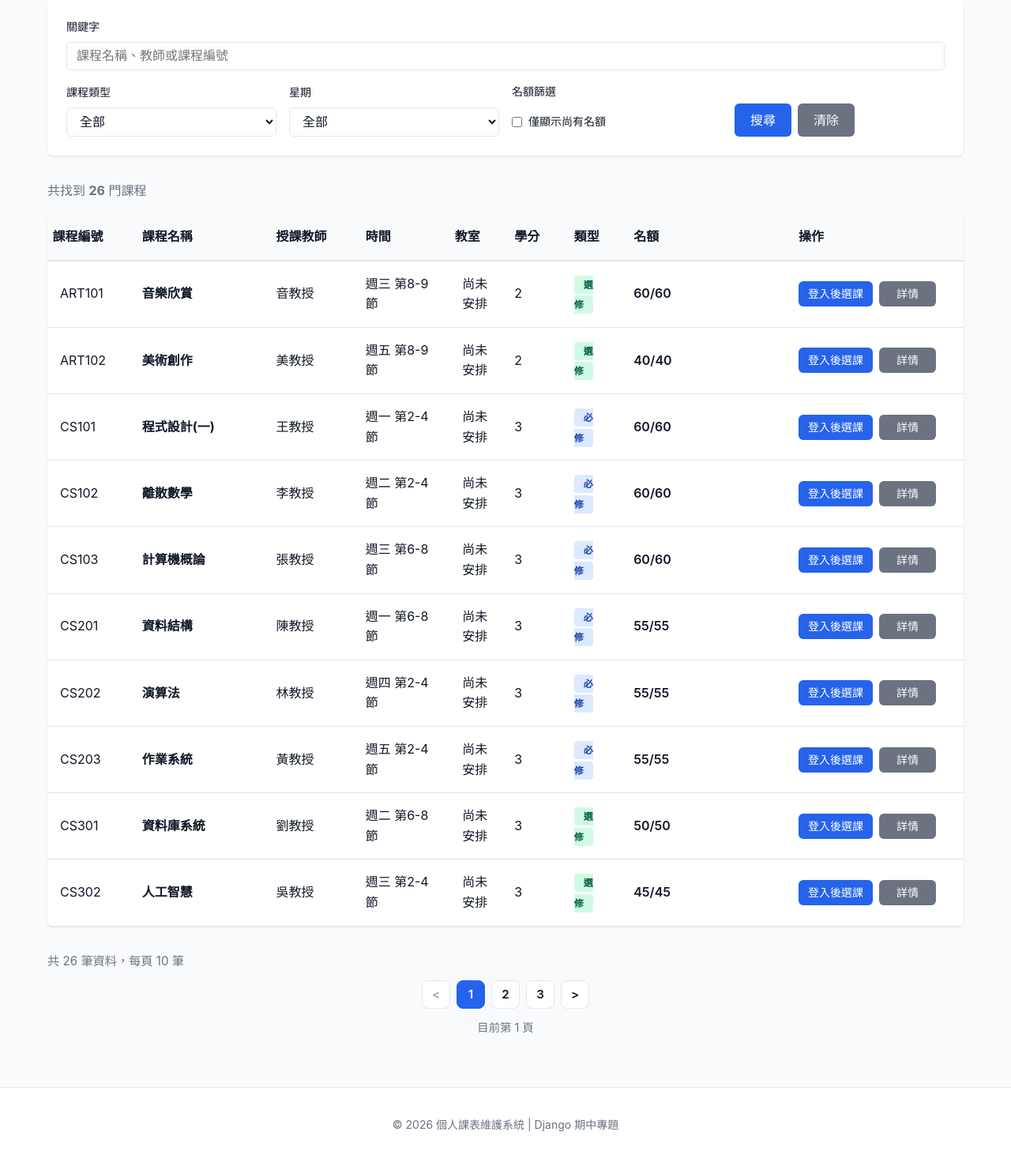
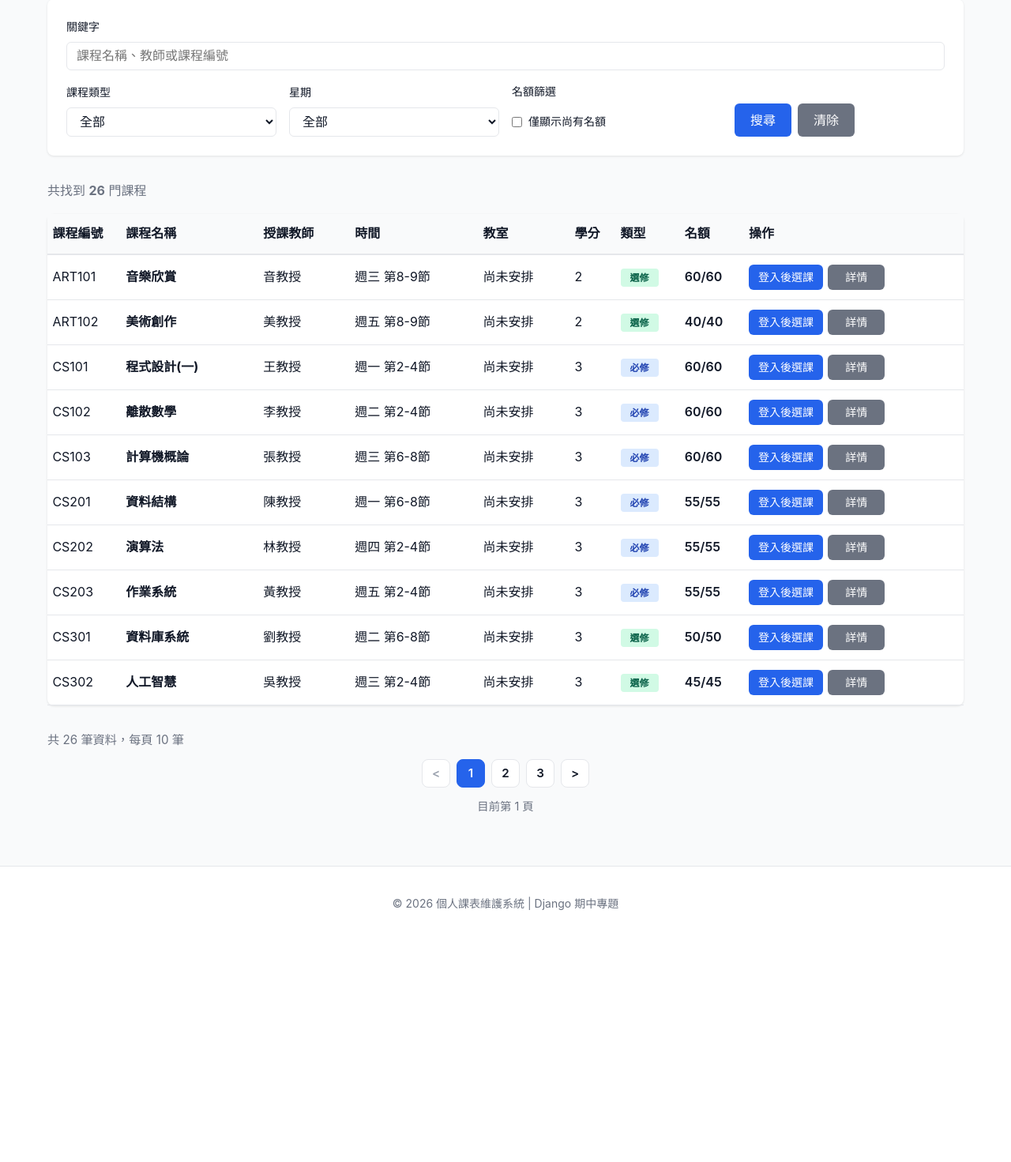
Before and after one commit to 11346070/Class-Schedule, a Django app: page /courses/ in a window 1280 px wide. Shown: the part 213-1684 px from the top of the page at 79% size. After the commit the page ends 1365 px from the top, so only its background shows below. Run offline with Django 5.2, Linux system fonts and the light colour scheme; data comes from the database, SQL or seed files in the repository; data that the repository does not hold is empty.

Commit message:
fix: keep course list columns from wrapping apart
The action column width was sitting on the quota column, so the badge, time, and buttons broke onto extra lines.

Co-authored-by: Cursor <cursoragent@cursor.com>

```diff
--- a/static/css/style.css
+++ b/static/css/style.css
@@ -986,14 +986,15 @@ body {
     table-layout: fixed;
 }
 
-.course-table.course-list-table th:nth-child(1) { width: 11%; }
-.course-table.course-list-table th:nth-child(2) { width: 18%; }
-.course-table.course-list-table th:nth-child(3) { width: 12%; }
-.course-table.course-list-table th:nth-child(4) { width: 13%; }
-.course-table.course-list-table th:nth-child(5) { width: 7%; }
-.course-table.course-list-table th:nth-child(6) { width: 8%; }
-.course-table.course-list-table th:nth-child(7) { width: 8%; }
-.course-table.course-list-table th:nth-child(8) { width: 23%; }
+.course-table.course-list-table th:nth-child(1) { width: 8%; }
+.course-table.course-list-table th:nth-child(2) { width: 15%; }
+.course-table.course-list-table th:nth-child(3) { width: 10%; }
+.course-table.course-list-table th:nth-child(4) { width: 14%; }
+.course-table.course-list-table th:nth-child(5) { width: 10%; }
+.course-table.course-list-table th:nth-child(6) { width: 5%; }
+.course-table.course-list-table th:nth-child(7) { width: 7%; }
+.course-table.course-list-table th:nth-child(8) { width: 7%; }
+.course-table.course-list-table th:nth-child(9) { width: 24%; }
 
 .course-table.course-list-table thead th:nth-child(1),
 .course-table.course-list-table thead th:nth-child(5) {
@@ -1011,13 +1012,23 @@ body {
 .course-table.course-list-table td {
     text-align: left;
     white-space: normal;
+    word-break: keep-all;
     vertical-align: middle;
+    padding: 0.75rem 0.4rem;
+}
+
+.course-table.course-list-table td[data-label="時間"],
+.course-table.course-list-table td[data-label="教室"],
+.course-table.course-list-table td[data-label="學分"],
+.course-table.course-list-table td[data-label="名額"],
+.course-table.course-list-table .course-type-badge {
+    white-space: nowrap;
 }
 
 .course-table.course-list-table .col-actions {
-    width: 23%;
-    padding-left: 0.5rem;
-    padding-right: 0.5rem;
+    width: 24%;
+    padding-left: 0.4rem;
+    padding-right: 0.4rem;
 }
 
 .course-status-block {
@@ -1044,9 +1055,9 @@ body {
 .course-actions {
     display: flex;
     flex-direction: row;
-    flex-wrap: wrap;
+    flex-wrap: nowrap;
     align-items: center;
-    gap: 0.5rem;
+    gap: 0.4rem;
     max-width: 100%;
 }
 
--- a/templates/base.html
+++ b/templates/base.html
@@ -13,7 +13,7 @@
             } catch (e) {}
         })();
     </script>
-    <link rel="stylesheet" href="/static/css/style.css?v=20261103c">
+    <link rel="stylesheet" href="/static/css/style.css?v=20261104a">
     {% block extra_css %}{% endblock %}
 </head>
 <body>
```
